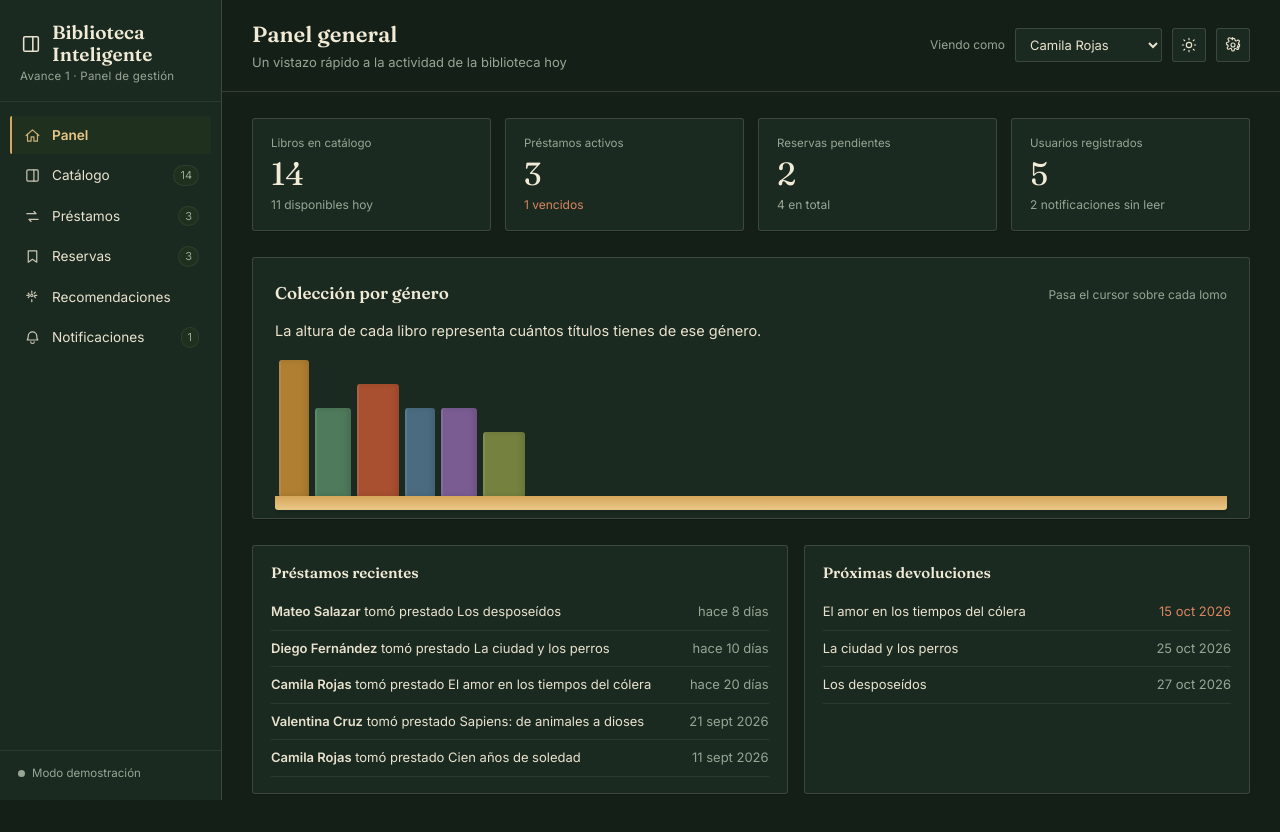
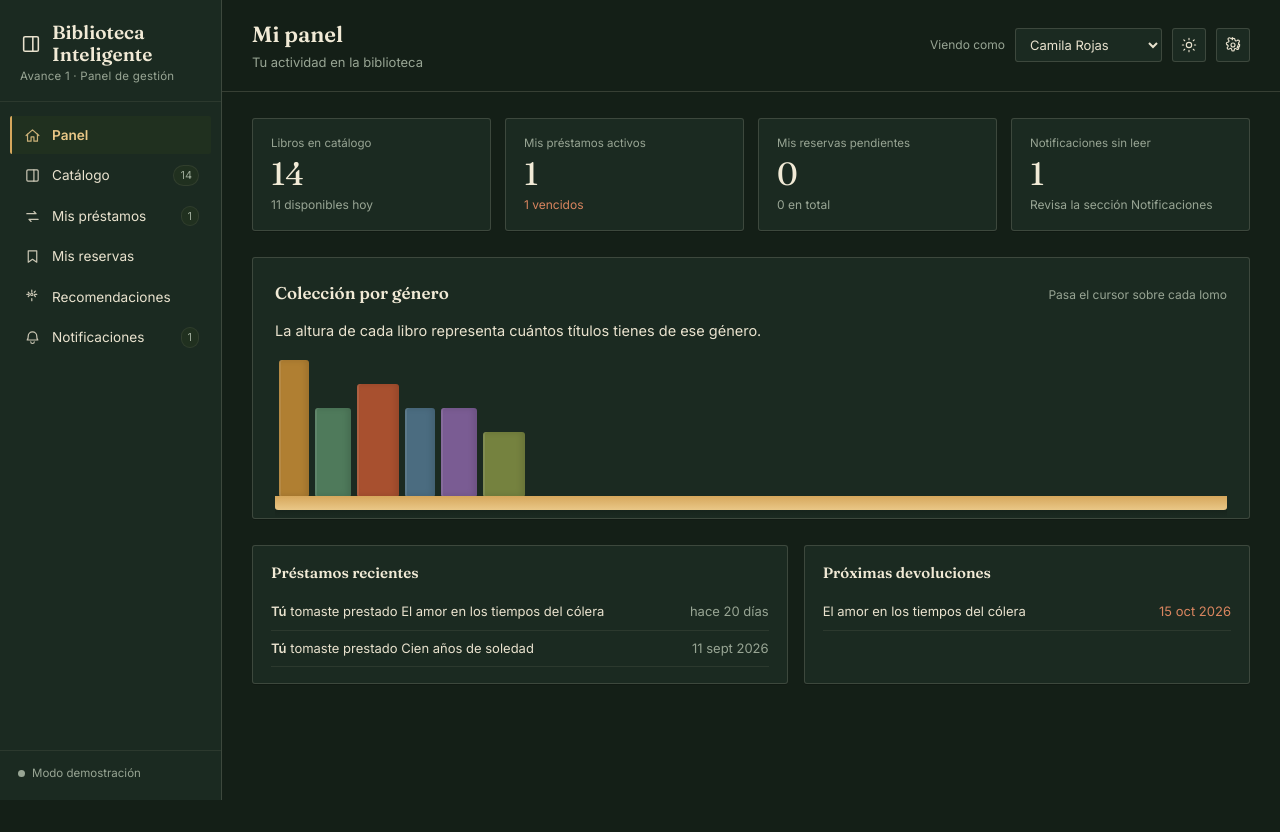
Before and after one commit to mari-div/biblioteca-inteligente, a React (Vite) app in the folder front-end/: page / in a window 1280 px wide. Shown: the top 832 px of the page. After the commit the page ends 800 px from the top, so only its background shows below. Built offline with nearby package versions, Linux system fonts and the light colour scheme.

Commit message:
feat(front-end): mostrar a cada rol solo lo que puede ver y hacer
El lector ve solo sus préstamos, reservas y notificaciones, sin botones de gestión. El bibliotecario gestiona catálogo, préstamos y reservas. El administrador además gestiona usuarios.

```diff
--- a/front-end/src/App.jsx
+++ b/front-end/src/App.jsx
@@ -21,6 +21,15 @@ import {
   seedAutores, seedGeneros, seedLibros, seedUsuarios,
   seedPrestamos, seedReservas, seedCalificaciones, seedNotificaciones, seedRecomendaciones,
 } from "./data/seed.js";
+
+const TITLES_LECTOR = {
+  dashboard: ["Mi panel", "Tu actividad en la biblioteca"],
+  catalogo: ["Catálogo", "Explora, pide prestado y reserva los libros disponibles"],
+  prestamos: ["Mis préstamos", "Tus préstamos y sus fechas de devolución"],
+  reservas: ["Mis reservas", "El estado de tus reservas"],
+  recomendaciones: ["Recomendaciones", "Sugerencias según tus calificaciones"],
+  notificaciones: ["Notificaciones", "Tus avisos de préstamos y reservas"],
+};
 
 const TITLES = {
   dashboard: ["Panel general", "Un vistazo rápido a la actividad de la biblioteca hoy"],
@@ -59,17 +68,19 @@ export default function App() {
   const [catalogMgrOpen, setCatalogMgrOpen] = useState(false);
 
   const authArgs = [mode, baseUrl, pushToast, auth.token, onUnauthorized];
+  // En modo live, la lista de usuarios solo la entrega el backend al personal de biblioteca.
+  const puedeListarUsuarios = mode !== "live" || permissions.verTodosLosRegistros(auth.user?.rol);
   const autores = useEntity("autores", "idAutor", seedAutores, ...authArgs);
   const generos = useEntity("generos", "idGenero", seedGeneros, ...authArgs);
   const libros = useEntity("libros", "idLibro", seedLibros, ...authArgs);
-  const usuarios = useEntity("usuarios", "idUsuario", seedUsuarios, ...authArgs);
+  const usuarios = useEntity("usuarios", "idUsuario", seedUsuarios, ...authArgs, puedeListarUsuarios);
   const prestamos = useEntity("prestamos", "idPrestamo", seedPrestamos, ...authArgs);
   const reservas = useEntity("reservas", "idReserva", seedReservas, ...authArgs);
   const calificaciones = useEntity("calificaciones", "idCalificacion", seedCalificaciones, ...authArgs);
   const notificaciones = useEntity("notificaciones", "idNotificacion", seedNotificaciones, ...authArgs);
   const recomendaciones = useEntity("recomendaciones", "idRecomendacion", seedRecomendaciones, ...authArgs);
 
-  const store = { autores, generos, libros, usuarios, prestamos, reservas, calificaciones, notificaciones, recomendaciones };
+  const rawStore = { autores, generos, libros, usuarios, prestamos, reservas, calificaciones, notificaciones, recomendaciones };
 
   // En modo demo, "viendo como" simula cualquier usuario de ejemplo.
   // En modo live, el "viewer" es siempre la persona realmente logueada.
@@ -85,15 +96,22 @@ export default function App() {
   const canManageUsuarios = permissions.gestionarUsuarios(viewer?.rol);
   const canManagePrestamos = permissions.gestionarPrestamos(viewer?.rol);
   const canManageReservas = permissions.gestionarReservas(viewer?.rol);
+  const canSeeAll = permissions.verTodosLosRegistros(viewer?.rol);
+
+  // Un lector solo ve lo suyo; el personal de biblioteca ve todo.
+  const propios = (entity) => ({ ...entity, items: entity.items.filter((x) => x.idUsuario === viewer?.idUsuario) });
+  const store = canSeeAll
+    ? rawStore
+    : { ...rawStore, prestamos: propios(prestamos), reservas: propios(reservas), notificaciones: propios(notificaciones), recomendaciones: propios(recomendaciones) };
 
   const navItems = [
     { id: "dashboard", label: "Panel", icon: "dashboard" },
     { id: "catalogo", label: "Catálogo", icon: "book", count: libros.items.length },
     canManageUsuarios && { id: "usuarios", label: "Usuarios", icon: "users", count: usuarios.items.length },
-    { id: "prestamos", label: "Préstamos", icon: "exchange", count: prestamos.items.filter((p) => p.estado === "activo").length },
-    { id: "reservas", label: "Reservas", icon: "bookmark", count: reservas.items.filter((r) => r.estado !== "cancelada").length },
+    { id: "prestamos", label: canSeeAll ? "Préstamos" : "Mis préstamos", icon: "exchange", count: store.prestamos.items.filter((p) => p.estado === "activo").length },
+    { id: "reservas", label: canSeeAll ? "Reservas" : "Mis reservas", icon: "bookmark", count: store.reservas.items.filter((r) => r.estado !== "cancelada").length },
     { id: "recomendaciones", label: "Recomendaciones", icon: "sparkles" },
-    { id: "notificaciones", label: "Notificaciones", icon: "bell", count: notificaciones.items.filter((n) => !n.leida && n.idUsuario === viewer?.idUsuario).length || undefined },
+    { id: "notificaciones", label: "Notificaciones", icon: "bell", count: store.notificaciones.items.filter((n) => !n.leida && n.idUsuario === viewer?.idUsuario).length || undefined },
   ].filter(Boolean);
 
   useEffect(() => {
@@ -124,8 +142,8 @@ export default function App() {
 
         <div className="main">
           <Topbar
-            title={TITLES[tab][0]}
-            subtitle={TITLES[tab][1]}
+            title={canSeeAll ? TITLES[tab][0] : (TITLES_LECTOR[tab] || TITLES[tab])[0]}
+            subtitle={canSeeAll ? TITLES[tab][1] : (TITLES_LECTOR[tab] || TITLES[tab])[1]}
             mode={mode}
             usuarios={usuarios.items}
             viewerId={viewerId}
@@ -140,13 +158,13 @@ export default function App() {
           <div className="content">
             {tab === "dashboard" && <Dashboard store={store} viewer={viewer} />}
             {tab === "catalogo" && (
-              <Catalogo store={store} viewer={viewer} canManage={canManageCatalogo} onManage={() => setCatalogMgrOpen(true)} pushToast={pushToast} />
+              <Catalogo store={store} viewer={viewer} mode={mode} canManage={canManageCatalogo} onManage={() => setCatalogMgrOpen(true)} pushToast={pushToast} />
             )}
             {tab === "usuarios" && <Usuarios store={store} pushToast={pushToast} />}
             {tab === "prestamos" && <Prestamos store={store} viewer={viewer} canManage={canManagePrestamos} pushToast={pushToast} />}
             {tab === "reservas" && <Reservas store={store} viewer={viewer} canManage={canManageReservas} pushToast={pushToast} />}
             {tab === "recomendaciones" && <Recomendaciones store={store} viewer={viewer} pushToast={pushToast} />}
-            {tab === "notificaciones" && <Notificaciones store={store} viewer={viewer} pushToast={pushToast} />}
+            {tab === "notificaciones" && <Notificaciones store={store} viewer={viewer} canSend={permissions.enviarNotificaciones(viewer?.rol)} pushToast={pushToast} />}
           </div>
         </div>
       </div>
--- a/front-end/src/features/catalogo/LibroDetailModal.jsx
+++ b/front-end/src/features/catalogo/LibroDetailModal.jsx
@@ -48,7 +48,7 @@ export default function LibroDetailModal({ libro, store, viewer, onClose, pushTo
             return (
               <div key={c.idCalificacion} style={{ padding: "9px 0", borderBottom: "1px solid var(--line-soft)" }}>
                 <div style={{ display: "flex", justifyContent: "space-between", alignItems: "center" }}>
-                  <span style={{ fontWeight: 600, fontSize: "13px" }}>{u?.nombre || "Usuario"}</span>
+                  <span style={{ fontWeight: 600, fontSize: "13px" }}>{c.idUsuario === viewer?.idUsuario ? "Tú" : u?.nombre || "Lector"}</span>
                   <StarRow value={c.puntuacion} onChange={() => {}} size={14} readOnly />
                 </div>
                 {c.comentario ? <p style={{ fontSize: "12.6px", color: "var(--muted)", marginTop: "3px" }}>{c.comentario}</p> : null}
--- a/front-end/src/features/dashboard/Dashboard.jsx
+++ b/front-end/src/features/dashboard/Dashboard.jsx
@@ -2,9 +2,11 @@ import { genreColor } from "../../utils/format.js";
 import { today, iso, fmtDate, fmtRelative } from "../../utils/dates.js";
 import EmptyState from "../../components/common/EmptyState.jsx";
 
-export default function Dashboard({ store }) {
+export default function Dashboard({ store, viewer }) {
   const { libros, usuarios, prestamos, reservas, generos, notificaciones } = store;
 
+  const esPersonal = viewer?.rol === "bibliotecario" || viewer?.rol === "administrador";
+  const esAdmin = viewer?.rol === "administrador";
   const disponibles = libros.items.filter((l) => l.disponible).length;
   const activos = prestamos.items.filter((p) => p.estado === "activo").length;
   const vencidos = prestamos.items.filter((p) => p.estado === "activo" && p.fechaDevolucion < iso(today)).length;
@@ -19,7 +21,7 @@ export default function Dashboard({ store }) {
     .sort((a, b) => (a.fechaDevolucion > b.fechaDevolucion ? 1 : -1))
     .slice(0, 5);
 
-  const userName = (id) => usuarios.items.find((u) => u.idUsuario === id)?.nombre || "—";
+  const userName = (id) => (id === viewer?.idUsuario && !esPersonal ? "Tú" : usuarios.items.find((u) => u.idUsuario === id)?.nombre || "—");
   const bookTitle = (id) => libros.items.find((l) => l.idLibro === id)?.titulo || "—";
 
   return (
@@ -31,21 +33,21 @@ export default function Dashboard({ store }) {
           <div className="stat-sub">{disponibles} disponibles hoy</div>
         </div>
         <div className="card stat-card">
-          <div className="stat-label">Préstamos activos</div>
+          <div className="stat-label">{esPersonal ? "Préstamos activos" : "Mis préstamos activos"}</div>
           <div className="stat-num">{activos}</div>
           <div className="stat-sub" style={vencidos ? { color: "var(--rust)" } : undefined}>
             {vencidos ? `${vencidos} vencidos` : "Al día"}
           </div>
         </div>
         <div className="card stat-card">
-          <div className="stat-label">Reservas pendientes</div>
+          <div className="stat-label">{esPersonal ? "Reservas pendientes" : "Mis reservas pendientes"}</div>
           <div className="stat-num">{pendientesReserva}</div>
           <div className="stat-sub">{reservas.items.length} en total</div>
         </div>
         <div className="card stat-card">
-          <div className="stat-label">Usuarios registrados</div>
-          <div className="stat-num">{usuarios.items.length}</div>
-          <div className="stat-sub">{notificaciones.items.filter((n) => !n.leida).length} notificaciones sin leer</div>
+          <div className="stat-label">{esAdmin ? "Usuarios registrados" : "Notificaciones sin leer"}</div>
+          <div className="stat-num">{esAdmin ? usuarios.items.length : notificaciones.items.filter((n) => !n.leida).length}</div>
+          <div className="stat-sub">{esAdmin ? `${notificaciones.items.filter((n) => !n.leida).length} notificaciones sin leer` : "Revisa la sección Notificaciones"}</div>
         </div>
       </div>
 
@@ -80,7 +82,7 @@ export default function Dashboard({ store }) {
             recentLoans.map((p) => (
               <div key={p.idPrestamo} style={{ display: "flex", justifyContent: "space-between", padding: "8px 0", borderBottom: "1px solid var(--line-soft)", fontSize: "13px" }}>
                 <span>
-                  <strong style={{ fontWeight: 600 }}>{userName(p.idUsuario)}</strong> tomó prestado {bookTitle(p.idLibro)}
+                  <strong style={{ fontWeight: 600 }}>{userName(p.idUsuario)}</strong> {userName(p.idUsuario) === "Tú" ? "tomaste" : "tomó"} prestado {bookTitle(p.idLibro)}
                 </span>
                 <span style={{ color: "var(--muted)" }}>{fmtRelative(p.fechaPrestamo)}</span>
               </div>
--- a/front-end/src/features/notificaciones/Notificaciones.jsx
+++ b/front-end/src/features/notificaciones/Notificaciones.jsx
@@ -5,7 +5,7 @@ import { today, iso, fmtRelative } from "../../utils/dates.js";
 
 const TIPO_COLOR = { prestamo: "dusty", reserva: "sage", recordatorio: "rust", sistema: "plum" };
 
-export default function Notificaciones({ store, viewer, pushToast }) {
+export default function Notificaciones({ store, viewer, canSend, pushToast }) {
   const { notificaciones } = store;
   const [mensaje, setMensaje] = useState("");
   const [tipo, setTipo] = useState("sistema");
@@ -53,7 +53,7 @@ export default function Notificaciones({ store, viewer, pushToast }) {
         )}
       </div>
 
-      <div className="card" style={{ padding: "16px 18px" }}>
+      {canSend && <div className="card" style={{ padding: "16px 18px" }}>
         <h4 style={{ fontSize: "13.5px", marginBottom: "10px" }}>Enviar notificación de prueba a {viewer?.nombre || "—"}</h4>
         <div style={{ display: "flex", gap: "10px", flexWrap: "wrap" }}>
           <input
@@ -67,7 +67,7 @@ export default function Notificaciones({ store, viewer, pushToast }) {
           </select>
           <button className="btn btn-primary" onClick={enviar}>Enviar</button>
         </div>
-      </div>
+      </div>}
     </>
   );
 }
--- a/front-end/src/features/prestamos/Prestamos.jsx
+++ b/front-end/src/features/prestamos/Prestamos.jsx
@@ -56,36 +56,37 @@ export default function Prestamos({ store, viewer, canManage, pushToast }) {
         <div className="table-wrap">
           <table>
             <thead>
-              <tr><th>Libro</th><th>Usuario</th><th>Prestado</th><th>Devolución</th><th>Estado</th><th></th></tr>
+              <tr>
+                <th>Libro</th>
+                {canManage && <th>Usuario</th>}
+                <th>Prestado</th><th>Devolución</th><th>Estado</th>
+                {canManage && <th></th>}
+              </tr>
             </thead>
             <tbody>
               {filtered.map((p) => (
                 <tr key={p.idPrestamo}>
                   <td>{bookTitle(p.idLibro)}</td>
-                  <td>{userName(p.idUsuario)}</td>
+                  {canManage && <td>{userName(p.idUsuario)}</td>}
                   <td>{fmtDate(p.fechaPrestamo)}</td>
                   <td>{fmtDate(p.fechaDevolucion)}</td>
                   <td><span className={"stamp " + (p.vencido ? "vencido" : p.estado)}>{p.vencido ? "vencido" : p.estado}</span></td>
+                  {canManage && (
                     <td>
                       <div className="row-actions">
-                      {canManage ? (
-                        <>
                         {p.estado === "activo" && <button className="btn btn-sm" onClick={() => marcarDevuelto(p)}>Marcar devuelto</button>}
                         <button className="icon-btn" onClick={() => setEditing(p)}><Icon name="edit" size={14} /></button>
                         <button className="icon-btn" onClick={() => setConfirmDelete(p)}><Icon name="trash" size={14} /></button>
-                        </>
-                      ) : (
-                        <span style={{ fontSize: "12px", color: "var(--muted)" }}>—</span>
-                      )}
                       </div>
                     </td>
+                  )}
                 </tr>
               ))}
             </tbody>
           </table>
         </div>
       ) : (
-        <div className="card"><EmptyState title="No hay préstamos en este estado" sub="Registra uno nuevo con el botón de arriba." /></div>
+        <div className="card"><EmptyState title="No hay préstamos en este estado" sub={canManage ? "Registra uno nuevo con el botón de arriba." : "Pide prestado un libro desde el Catálogo."} /></div>
       )}
 
       {editing && (
--- a/front-end/src/features/reservas/Reservas.jsx
+++ b/front-end/src/features/reservas/Reservas.jsx
@@ -23,7 +23,9 @@ export default function Reservas({ store, viewer, canManage, pushToast }) {
   return (
     <>
       <div className="section-head">
-        <div />
+        <div style={{ color: "var(--muted)", fontSize: "13px" }}>
+          {canManage ? "" : "Para reservar un libro prestado, ve al Catálogo."}
+        </div>
         {canManage && (
           <button className="btn btn-primary" onClick={() => setCreating(true)}>
             <Icon name="plus" size={15} /> Nueva reserva
@@ -41,7 +43,7 @@ export default function Reservas({ store, viewer, canManage, pushToast }) {
                 items.map((r) => (
                   <div key={r.idReserva} className="res-card">
                     <div className="titulo">{bookTitle(r.idLibro)}</div>
-                    <div className="meta">{userName(r.idUsuario)} · {fmtDate(r.fechaReserva)}</div>
+                    <div className="meta">{canManage ? `${userName(r.idUsuario)} · ` : ""}{fmtDate(r.fechaReserva)}</div>
                     {canManage && (
                       <div className="actions">
                         {col.id === "pendiente" && (
--- a/front-end/src/hooks/useEntity.js
+++ b/front-end/src/hooks/useEntity.js
@@ -14,8 +14,9 @@ import { readLocal, writeLocal } from "../utils/storage.js";
  * @param {(type:string, msg:string)=>void} pushToast
  * @param {string|null} token  token JWT de la sesión actual (solo aplica en modo "live")
  * @param {()=>void} onUnauthorized  se llama si el backend responde 401 (sesión vencida/ inválida)
+ * @param {boolean} enabled  en modo "live", false evita pedir el recurso (el rol no tiene acceso)
  */
-export function useEntity(name, idField, seed, mode, baseUrl, pushToast, token, onUnauthorized) {
+export function useEntity(name, idField, seed, mode, baseUrl, pushToast, token, onUnauthorized, enabled = true) {
   const storageKey = "bi_demo_" + name;
   const [items, setItems] = useState(() => readLocal(storageKey, seed));
   const [loading, setLoading] = useState(false);
@@ -39,7 +40,7 @@ export function useEntity(name, idField, seed, mode, baseUrl, pushToast, token,
   }, [items, mode, storageKey]);
 
   const refresh = useCallback(async () => {
-    if (mode !== "live") return;
+    if (mode !== "live" || !enabled) return;
     setLoading(true);
     try {
       const res = await fetch(`${baseUrl}/${name}`, { headers: authHeaders() });
@@ -51,12 +52,14 @@ export function useEntity(name, idField, seed, mode, baseUrl, pushToast, token,
     } finally {
       setLoading(false);
     }
-  }, [mode, baseUrl, name, pushToast, authHeaders, handleHttpError]);
+  }, [mode, baseUrl, name, enabled, pushToast, authHeaders, handleHttpError]);
 
   useEffect(() => {
-    if (mode === "live" && token) refresh();
+    if (mode !== "live") return;
+    if (!enabled) { setItems([]); return; }
+    if (token) refresh();
     // eslint-disable-next-line react-hooks/exhaustive-deps
-  }, [mode, baseUrl, token]);
+  }, [mode, baseUrl, token, enabled]);
 
   const create = useCallback(
     async (payload) => {
--- a/front-end/src/utils/permissions.js
+++ b/front-end/src/utils/permissions.js
@@ -17,5 +17,7 @@ export const permissions = {
   gestionarUsuarios: (rol) => isAdmin(rol),                // ver y administrar la sección de usuarios
   gestionarPrestamos: (rol) => isBibliotecarioOAdmin(rol), // editar, marcar devuelto, eliminar, crear a nombre de otro
   gestionarReservas: (rol) => isBibliotecarioOAdmin(rol),  // mover de estado, eliminar, crear a nombre de otro
+  verTodosLosRegistros: (rol) => isBibliotecarioOAdmin(rol), // ver préstamos, reservas y notificaciones de todos los usuarios
+  enviarNotificaciones: (rol) => isBibliotecarioOAdmin(rol), // crear avisos manuales
   moderarCalificaciones: (rol) => isBibliotecarioOAdmin(rol), // eliminar calificaciones ajenas
 };
```
Also changed, not shown: front-end/src/features/catalogo/Catalogo.jsx (+14 -7 lines). Lines whose indentation alone changed are shown as unchanged.
